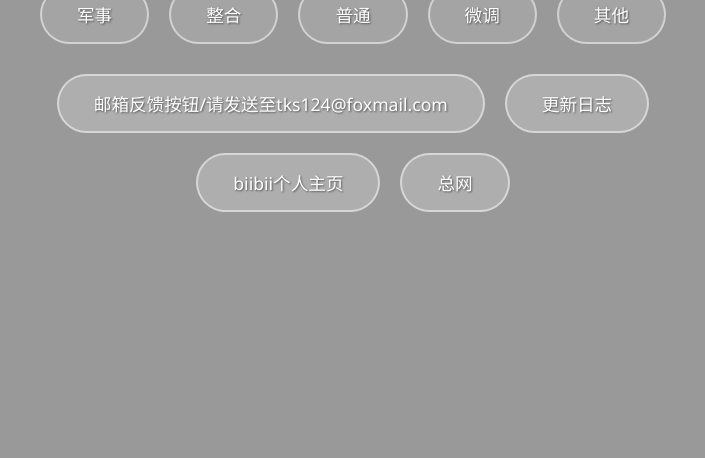
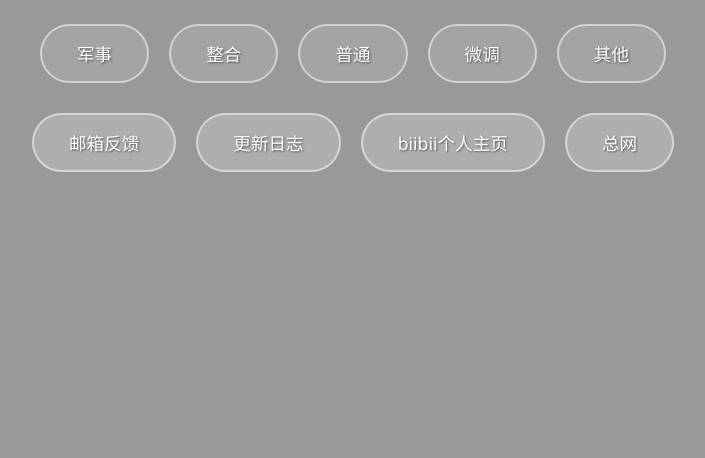
Before and after one commit to tks124/124, a plain HTML site: page index.html in a window 1280 px wide. Shown: the part 342-800 px from the top of the page, without its empty margins (287-992 px from the left). Drawn offline with Linux system fonts and the light colour scheme.

Commit message:
Update index.html

```diff
--- a/index.html
+++ b/index.html
@@ -96,7 +96,7 @@
         <!-- 第二组：新增的三个按钮 -->
         <div class="btn-container">
             <!-- 反馈按钮：请替换 href 中的 # 为你的链接 -->
-            <a href="https://mail.qq.com/" class="btn btn-new">邮箱反馈按钮/请发送至tks124@foxmail.com</a>
+            <a href="tks124@foxmail.com" class="btn btn-new">邮箱反馈</a>
 
             <!-- 更新日志：指向新创建的 changelog.html -->
             <a href="https://tks124.github.io/tks123/" class="btn btn-new">更新日志</a>
```
